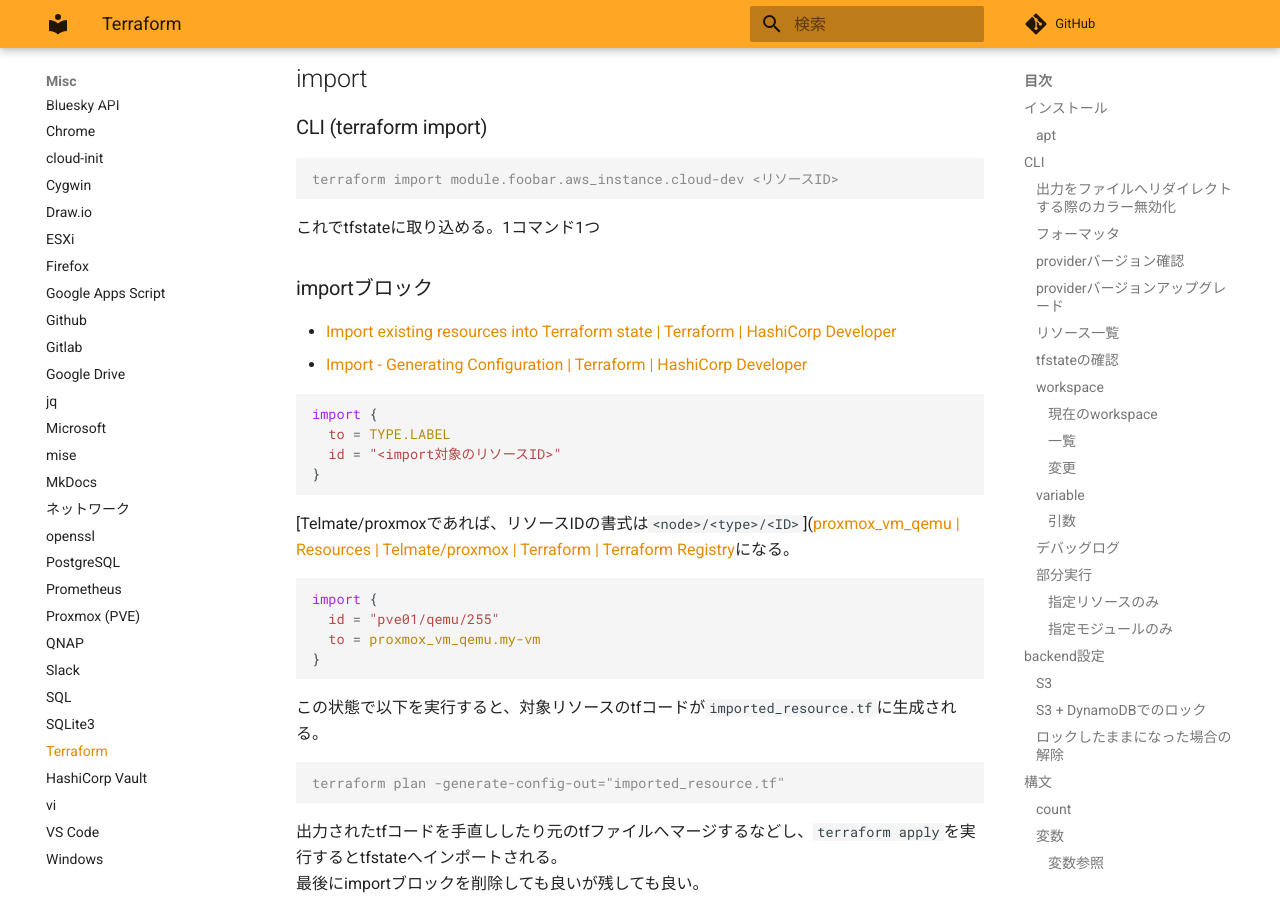
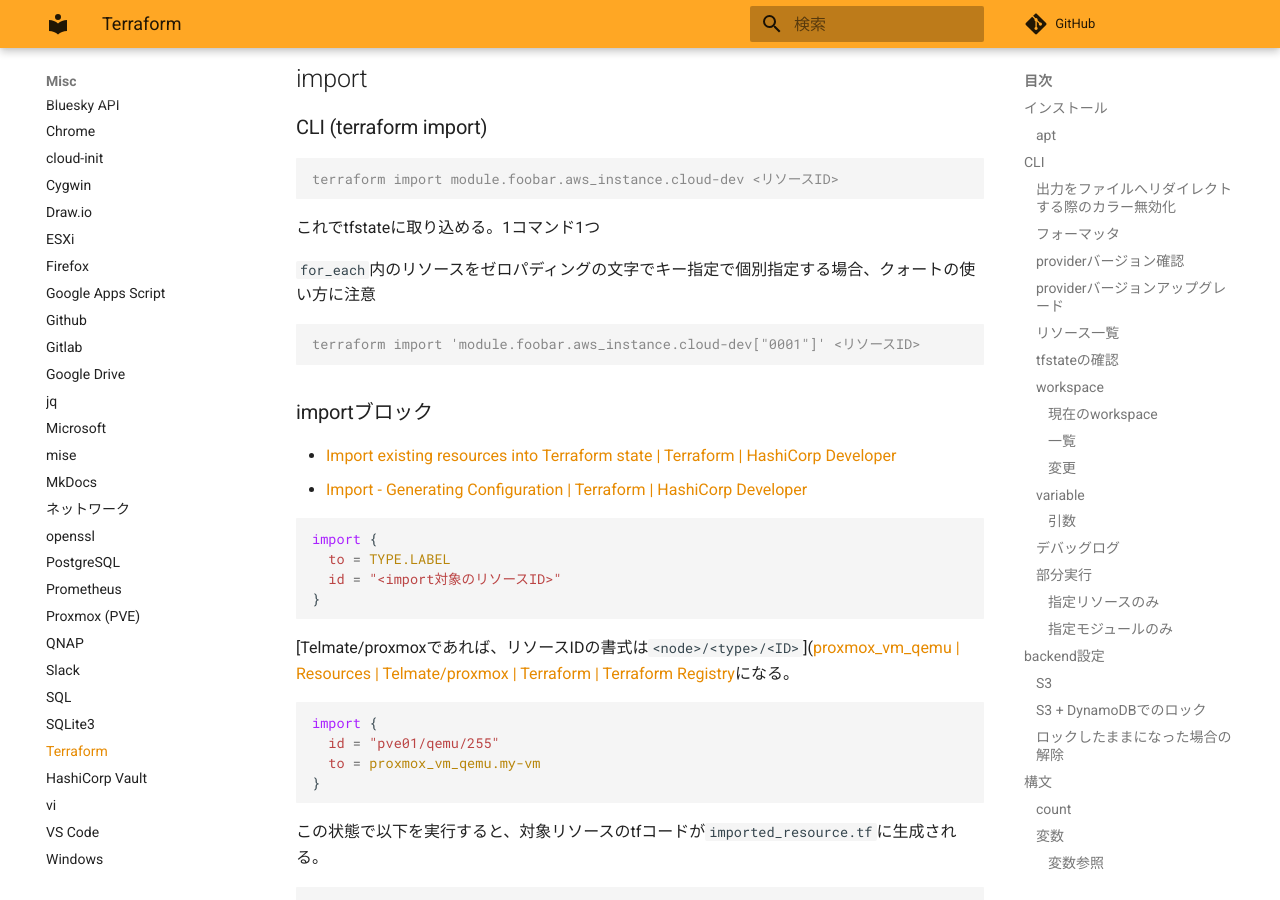
Before and after one commit to zaki-lknr/docs, an MkDocs documentation site: the page built from docs/Misc/terraform.md, in a window 1280 px wide and 900 px high, scrolled down 7814 px. Built offline with MkDocs 1.6.1 and Material for MkDocs 9.7.7, drawn with Linux system fonts in a browser that asks for light colours; comment, search, counter and statistics services are not loaded.

Commit message:
add: misc/terraform: cliでゼロパディングのキー指定時のクォートの書き方

````diff
--- a/docs/Misc/terraform.md
+++ b/docs/Misc/terraform.md
@@ -387,6 +387,12 @@ terraform import module.foobar.aws_instance.cloud-dev <リソースID>
 
 これでtfstateに取り込める。1コマンド1つ
 
+`for_each`内のリソースをゼロパディングの文字でキー指定で個別指定する場合、クォートの使い方に注意
+
+```console
+terraform import 'module.foobar.aws_instance.cloud-dev["0001"]' <リソースID>
+```
+
 ### importブロック
 
 - [Import existing resources into Terraform state | Terraform | HashiCorp Developer](https://developer.hashicorp.com/terraform/language/import)
````
